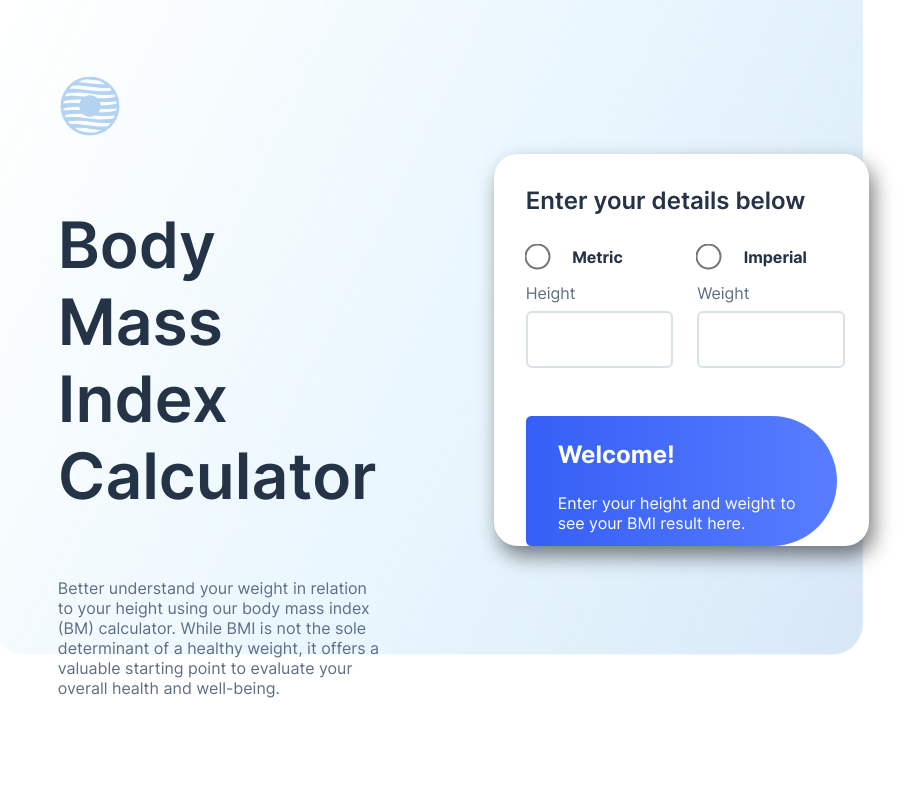
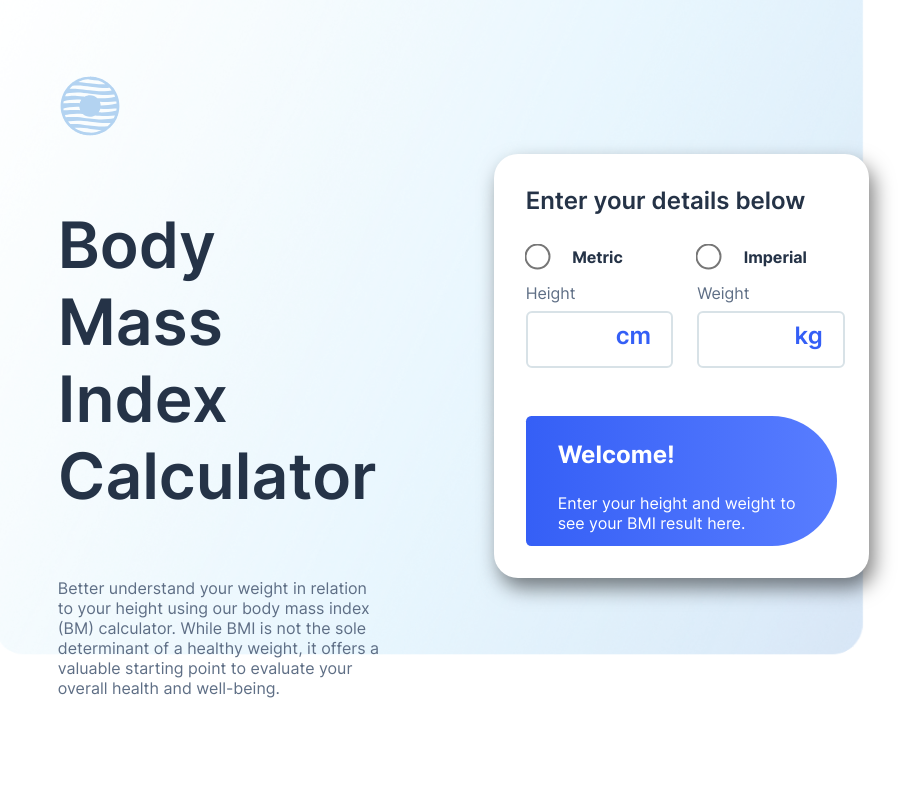
Before and after one commit to gkinghorn3/frontend-mentor-challenges, a plain HTML site: page BMI calculator/index.html in a window 1280 px wide. Shown: the top 800 px of the page, without its empty margins (67-985 px from the left). Drawn offline with Linux system fonts and the light colour scheme.

Commit message:
input labels

```diff
--- a/BMI calculator/index.html
+++ b/BMI calculator/index.html
@@ -44,7 +44,11 @@
               </div>
               <div class="measurement-row">
                 <label for="height-input">Height</label>
-                <input type="number" id="height-input" class="measurement-input" />
+                <div class="input-container">
+                  <input type="number" id="height-input" class="measurement-input" />
+                  <label for="height-input">cm</label>
+                </div>
+
               </div>
             </div>
 
@@ -62,7 +66,11 @@
                   <label for="weight-input" class="measurement-input-label"
                     >Weight</label
                   >
-                  <input type="number" id="weight-input" class="measurement-input" />
+                  <div class="input-container">
+                    <input type="number" id="weight-input" class="measurement-input" />
+                    <label for="weight-input">kg</label>
+                  </div>
+
                 </div>
               </div>
 
@@ -82,6 +90,7 @@
             <div id="bmi-result-figure"></div>
             <div id="bmi-result-healthy-weight"></div>
           </div>
+
         </form>
       </section>
     </section>
--- a/BMI calculator/styles.css
+++ b/BMI calculator/styles.css
@@ -48,7 +48,7 @@ body {
   justify-content: space-between;
   background-color: white;
   width: 50%;
-  height: 20.5rem;
+  height: 22.5rem;
   box-shadow: 5px 10px 20px rgba(0, 0, 0, 0.5);
   border-radius: 24px;
   padding: 2rem;
@@ -96,6 +96,19 @@ body {
   font-weight: 600;
 }
 
+.input-container {
+  position: relative;
+}
+.input-container label {
+  position: absolute;
+  right: 14px;
+  top: 50%;
+  transform: translateY(-50%);
+  font-size: 1.5rem;
+  font-weight: 600;
+  color: #345FF6;
+}
+
 .unit-select {
   transform: scale(2);
   margin-right: 1.5rem;
@@ -119,3 +132,11 @@ body {
 #calc-result-starting-msg {
   color: white;
 }
+
+#bmi-result-figure {
+  display: none;
+}
+
+#bmi-result-healthy-weight {
+  display: none;
+}
```
